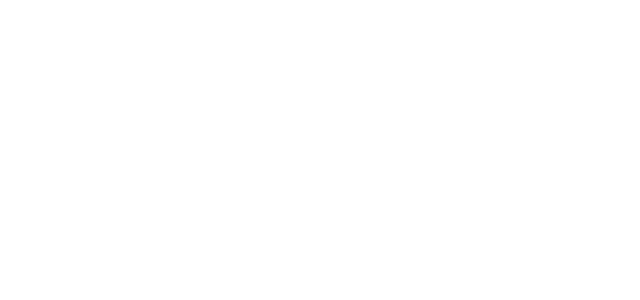
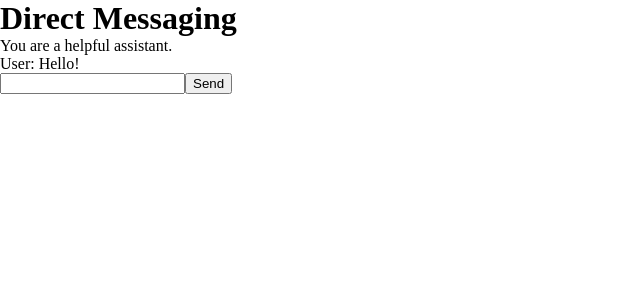
Before and after one commit to Nicholas-Zambrano/mingle-university-client, a React (Create React App) app: page /messages/1 in a window 1280 px wide. Before the commit this address had no page. Shown: the top 300 px of the page, without its empty margins (0-640 px from the left). Built offline with nearby package versions, Linux system fonts and the light colour scheme; no server answers; a web font is replaced by a local one.

Commit message:
removed unecessary code

```diff
--- a/src/App.js
+++ b/src/App.js
@@ -13,6 +13,7 @@ import PotetnialMatchPage from "./pages/PotentialMatchPage/PotentialMatchPage";
 import SingleStudentCardPage from "./pages/SingleStudentCardPage/SingleStudentCardPage";
 import { ToastContainer } from "react-toastify";
 import MessagesPage from "./pages/MessagesPage/MessagesPage";
+import DirectMessages from "./pages/DirectMessages/DirectMessages";
 // import "react-toastify/dist/ReactToastify.css";
 
 function App() {
@@ -30,6 +31,7 @@ function App() {
           <Route path="/student/:id" element={<SingleStudentCardPage />} />
           <Route path="" element={<HomePage />} />
           <Route path="/messages" element={<MessagesPage />} />
+          <Route path="/messages/:id" element={<DirectMessages />} />
         </Routes>
       </BrowserRouter>
       <ToastContainer />
--- /dev/null
+++ b/src/pages/DirectMessages/DirectMessages.js
@@ -0,0 +1,108 @@
+import axios from "axios";
+import { useEffect } from "react";
+import { useState } from "react";
+import { useParams } from "react-router-dom";
+function DirectMessages() {
+  const [messages, setMessages] = useState([
+    {
+      role: "system",
+      content: "You are a helpful assistant.",
+    },
+    {
+      role: "user",
+      content: "Hello!",
+    },
+  ]);
+  const [newMessage, setNewMessage] = useState("");
+  const API_URL = "https://api.openai.com/v1/chat/completions";
+  const API_KEY = process.env.API_KEY;
+  const { id } = useParams();
+
+  const requestData = {
+    model: "gpt-3.5-turbo",
+    messages: messages,
+  };
+
+  const headers = {
+    "Content-Type": "application/json",
+    Authorization: `Bearer ${API_KEY}`,
+  };
+
+  useEffect(() => {
+    // const selectedUserId = userId
+    fetchUserInfo();
+  }, []);
+
+  const fetchUserInfo = () => {
+    axios
+      .get(`http://localhost:8080/student/${id}`)
+      .then((response) => {
+        console.log(response.data);
+      })
+      .catch((error) => {
+        console.error("Failed to get user info", error);
+      });
+  };
+
+  const handleSendMessage = (event) => {
+    event.preventDefault();
+
+    const message = newMessage;
+
+    // adding new messages to state variable
+    setMessages((prevMessages) => [
+      ...prevMessages,
+      { role: "user", content: message },
+    ]);
+
+    // updating the requestData object with the updated messages
+    const updatedRequestData = {
+      ...requestData,
+      messages: messages,
+    };
+
+    axios
+      .post(API_URL, updatedRequestData, { headers })
+      .then((response) => {
+        console.log(response);
+      })
+      .catch((error) => {
+        console.error(error);
+      });
+
+    setMessages("");
+  };
+
+  return (
+    <div>
+      <h1>Direct Messaging</h1>
+
+      {messages.map((message, index) => {
+        return (
+          <div key={index}>
+            {message.role === "system" && <p>{message.content}</p>}
+            {message.role === "user" && <p>User: {message.content}</p>}
+            {message.role === "assistant" && (
+              <p>Assistant: {message.content}</p>
+            )}
+          </div>
+        );
+      })}
+
+      <form onSubmit={handleSendMessage}>
+        <input
+          type="text"
+          value={newMessage}
+          onChange={(event) => {
+            setNewMessage(event.target.value);
+          }}
+        />
+        <button type="" submit>
+          Send
+        </button>
+      </form>
+    </div>
+  );
+}
+
+export default DirectMessages;
--- a/src/pages/MessagesPage/MessagesPage.js
+++ b/src/pages/MessagesPage/MessagesPage.js
@@ -1,7 +1,7 @@
 import { useEffect, useState } from "react";
 import axios from "axios";
 import "./MessagesPage.scss";
-import { Link, useLocation, useParams } from "react-router-dom";
+import { Link, useLocation, useNavigate, useParams } from "react-router-dom";
 
 function MessagesPage() {
   const [messages, setMessages] = useState([]);
@@ -9,8 +9,9 @@ function MessagesPage() {
 
   const [acceptedUser, setAcceptedUser] = useState([]);
 
+  const navigate = useNavigate();
+  // const {userId} = useParams()
   // chat gbt key
-  const API_KEY = "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";
 
   useEffect(() => {
     axios
@@ -24,6 +25,12 @@ function MessagesPage() {
       });
   }, []);
 
+  // navigating to those specific students
+  const handleNavigation = (userId) => {
+    // navigate(`/messages/${userId}`);
+    window.location.href = `messages/${userId}`;
+  };
+  console.log(acceptedUser);
   return (
     <div className="message">
       <div className="message__header">
@@ -39,15 +46,13 @@ function MessagesPage() {
         <div>
           {acceptedUser.map((user) => {
             return (
-              <Link
-                key={user.id}
-                to={`/messages/${user.id}`}
-                className="message__firendLink"
+              <div
+                className="message__friend"
+                onClick={() => handleNavigation(user.receiver_id)}
               >
-                <div className="message__friend">
-                  {user.first_name} {user.last_name}
-                </div>
-              </Link>
+                {user.first_name} {user.last_name}
+              </div>
+              // </Link>
             );
           })}
         </div>
--- a/src/pages/MessagesPage/MessagesPage.scss
+++ b/src/pages/MessagesPage/MessagesPage.scss
@@ -36,8 +36,18 @@
     width: 23rem;
     text-align: center;
   }
-  &__subheaderWrapper{
+  &__subheaderWrapper {
     display: flex;
     justify-content: center;
   }
+
+  &__friend {
+    font-size: 2rem;
+    border: 0.5rem solid beige;
+    border-radius: 1rem;
+    background-color: #265c8e;
+    padding: 1rem;
+    width: 85%;
+    color: white;
+  }
 }
```
Also changed, not shown: 1 other file (tests, documents, lock files or other folders).
